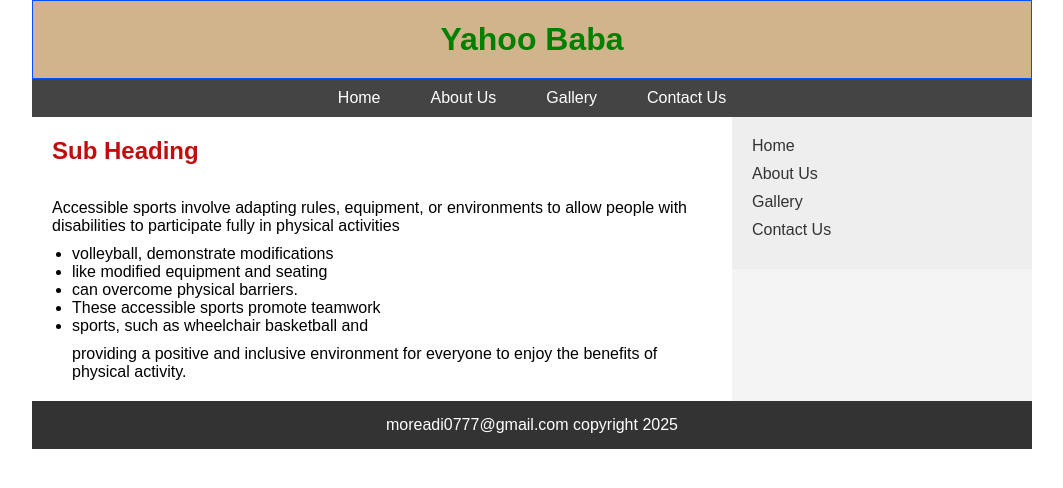
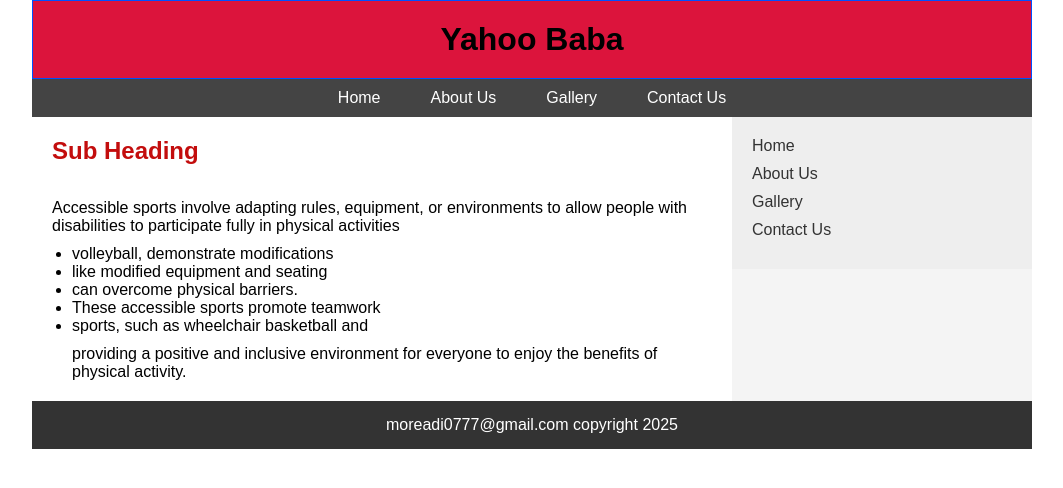
Before and after one commit to adinath-r-more/yahoo-my-project, a plain HTML site: page index.html in a window 1280 px wide. Shown: the whole page, without its empty margins (108-1171 px from the left). Drawn offline with Linux system fonts and the light colour scheme.

Commit message:
querySelector ClassName

```diff
--- a/index.html
+++ b/index.html
@@ -8,7 +8,7 @@
 </head>
 <body>
   <div id="wrapper">
-    <div id="header" class="abc" style="border: 1px solid rgb(0, 81, 255);" onClick="xyz()">
+    <div id="header"style="border: 1px solid rgb(0, 81, 255);">
       <h1>Yahoo Baba</h1>
     </div>
     <div id="menu">
--- a/script.js
+++ b/script.js
@@ -1,8 +1,6 @@
 var element;
+document.querySelector("#header").className = "abc xyz";
 
-document.querySelector("#header").style.backgroundColor = "tan";
-document.querySelector("#header").style.color = "green";
-
-element = querySelector("#header").style.color;
+element = document.querySelector("#header").className;
 
 console.log(element);
--- a/style.css
+++ b/style.css
@@ -15,12 +15,11 @@
 
 /* Header */
 #header {
-  background: #de5454;
   padding: 20px;
   text-align: center;
 }
 .abc{
-  color: #fff;
+  background: crimson;
 }
 
 /* Menu */
```
